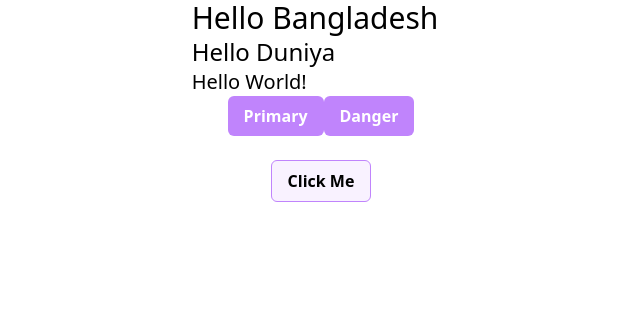
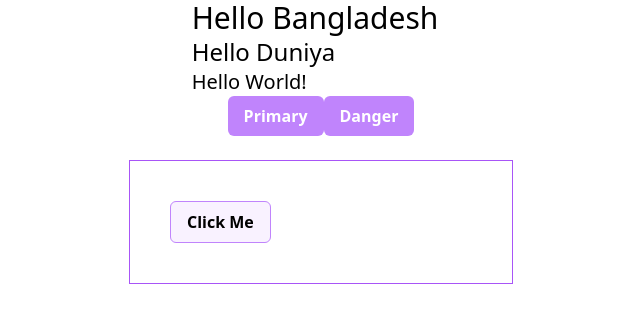
Before and after one commit to abujakariacse/react-reusable-components-module-4, a React (Vite) app: page / in a window 1280 px wide. Shown: the top 322 px of the page, without its empty margins (319-959 px from the left). Built offline with nearby package versions, Linux system fonts and the light colour scheme.

Commit message:
button reusable completed

```diff
--- a/src/App.tsx
+++ b/src/App.tsx
@@ -14,7 +14,9 @@ function App() {
         <button className="btn btn-danger">Danger</button>
       </div>
       <br />
-      <Button variant="outline" />
+      <div className="border border-purple-500 w-96 p-10">
+        <Button variant="outline" />
+      </div>
     </div>
   );
 }
--- a/src/components/ui/Button.tsx
+++ b/src/components/ui/Button.tsx
@@ -1,12 +1,22 @@
+import { ButtonHTMLAttributes, DetailedHTMLProps, forwardRef } from "react";
 import cn from "../../utils/cn";
-export default function Button({
-  className,
-  variant,
-}: {
-  className: string;
-  variant: string;
-}) {
-  const getVariant = (variant: string) => {
+
+type TVariant = "solid" | "outline" | "ghost";
+
+type TRef = HTMLButtonElement;
+
+type ButtonOptions = {
+  variant?: TVariant;
+};
+type TButton = DetailedHTMLProps<
+  ButtonHTMLAttributes<HTMLButtonElement>,
+  HTMLButtonElement
+> &
+  ButtonOptions;
+
+const Button = forwardRef<TRef, TButton>(
+  ({ className, variant, ...rest }, ref) => {
+    const getVariant = (variant?: TVariant) => {
       switch (variant) {
         case "outline":
           return "btn-outline";
@@ -19,6 +29,8 @@ export default function Button({
     };
     return (
       <button
+        ref={ref}
+        {...rest}
         className={cn(
           getVariant(variant),
 
@@ -29,3 +41,5 @@ export default function Button({
       </button>
     );
   }
+);
+export default Button;
--- a/src/style/button.css
+++ b/src/style/button.css
@@ -12,7 +12,6 @@
   }
   .btn-ghost {
     @apply px-4 py-2 rounded-md font-semibold text-black;
-    @apply bg-purple-400 bg-opacity-0 hover:bg-opacity-20 focus:bg-opacity-20;
     @apply hover:border hover:border-purple-400;
     @apply transition-all;
   }
```
Lines whose indentation alone changed are shown as unchanged.
